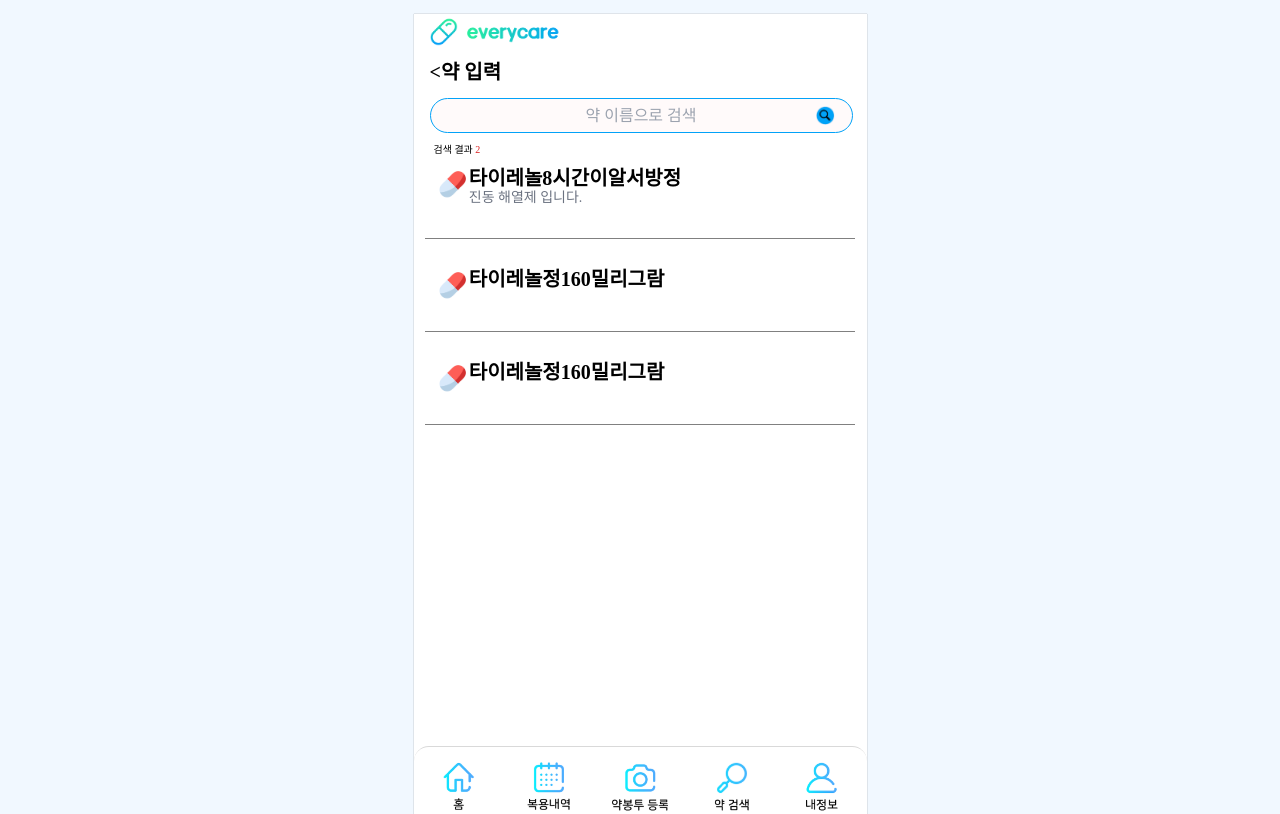
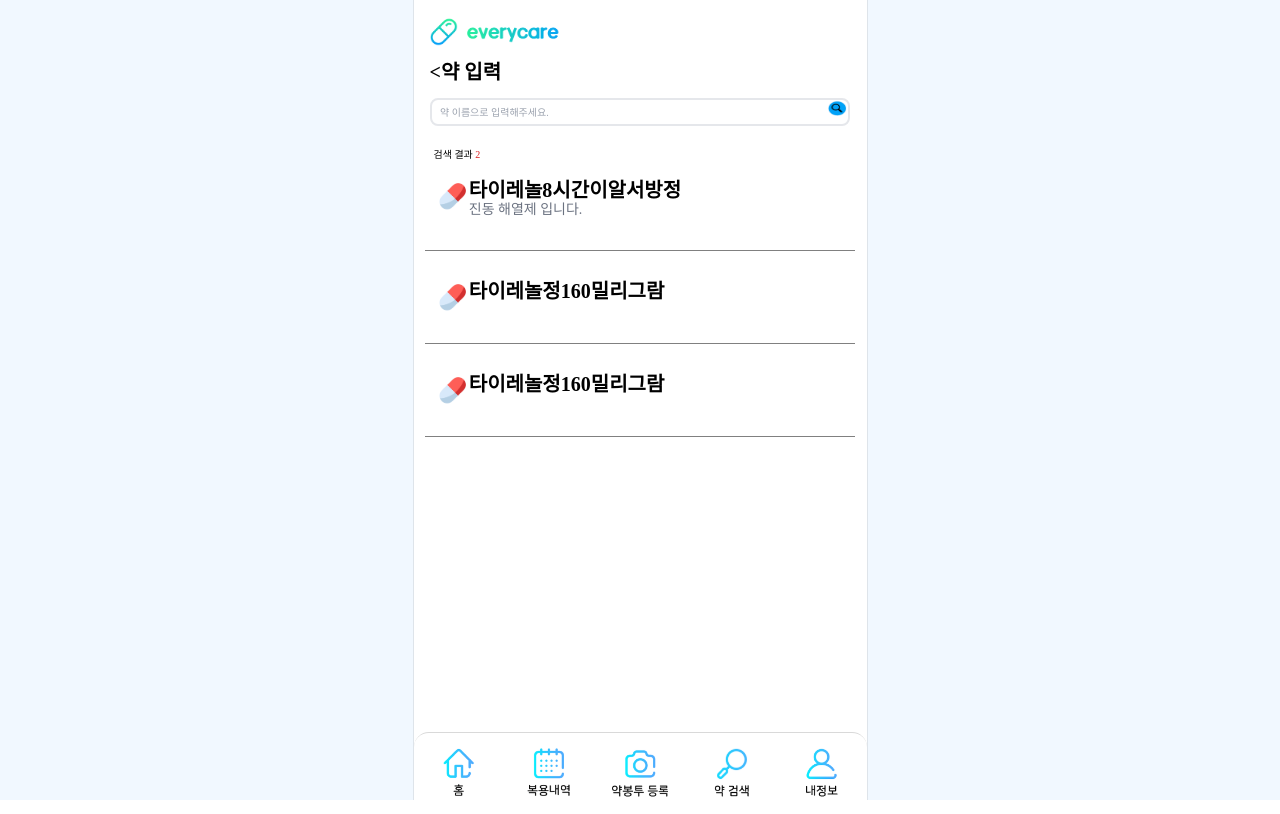
Before and after one commit to woosungking/EveryCare-frontend, a React (Vite) app: page /pill-search in a window 1280 px wide. Built offline with nearby package versions, Linux system fonts and the light colour scheme; a web font is replaced by a local one.

Commit message:
직접 입력하기 퍼블리싱 수정

```diff
--- a/src/components/register/PillNextText.tsx
+++ b/src/components/register/PillNextText.tsx
@@ -28,7 +28,9 @@
         }}
       >
         <p className="block">{headText}</p>
-        <p className="text-gray-500 font-abel text-sm font-normal">{contentText}</p>
+        <p className="text-gray-500 font-abel text-sm font-normal">
+          {contentText}
+        </p>
       </div>
     </div>
   );
--- a/src/components/register/PillSearch.tsx
+++ b/src/components/register/PillSearch.tsx
@@ -4,35 +4,33 @@
 import CustomHr from '../CustomHr';
 
 const PillSearch: React.FC = () => {
-  const inputStyle = {
-    border: '1px solid #02A2F8',
-    width: '26.4375rem',
-    height: '2.1875rem',
-    borderRadius: '1.375rem',
-    fontSize: '1rem',
-    textAlign: 'center',
-    marginLeft: '1rem',
-    backgroundColor: '#FFFAFA',
-  };
   return (
-    <div className='mb-20'>
-      <form action="" className="relative mt-4">
-        <input style={inputStyle} type="text" placeholder="약 이름으로 검색" />
-        <button className="absolute right-8 bottom-2">
+    <div className="mb-20">
+      <form className="relative flex justify-center mt-4">
+        <input
+          type="text"
+          placeholder="약 이름으로 입력해주세요."
+          className="w-[26vw] min-w-[420px] h-7 border-2 rounded-lg px-2"
+        />
+        <button className="absolute right-5">
           <img
             src={SearchIcon}
             alt="검색"
-            style={{ width: '20px', height: '20px' }}
+            className="w-[1.5vw] min-w-[20px] h-[2vh] mt-0.5"
           />
         </button>
       </form>
-      <div className="mt-3 ml-5">
+
+      <div className="mt-6 mb-5 ml-5">
         <span>검색 결과</span>
         <span className="text-red-600"> 2</span>
       </div>
       <ul>
         <li>
-          <PillNextText headText="타이레놀8시간이알서방정" contentText="진동 해열제 입니다."></PillNextText>
+          <PillNextText
+            headText="타이레놀8시간이알서방정"
+            contentText="진동 해열제 입니다."
+          ></PillNextText>
           <CustomHr></CustomHr>
         </li>
 
--- a/src/pages/register/PillSearchPage.tsx
+++ b/src/pages/register/PillSearchPage.tsx
@@ -2,21 +2,24 @@
 import BackLayout from '../../components/BackLayout';
 import CenterLayout from '../../components/CenterLayout';
 import NavBar from '../../components/NavBar';
-import SmallLogo from '../../components/SmallLogo';
+import SmallLogo from '../../assets/SmallLogo.png';
 import BackBtn from '../../components/register/button/BackBtn';
 import PillSearch from '../../components/register/PillSearch';
 
 const PillSearchPage: React.FC = () => {
+  const LogoStyle = {
+    width: '30%',
+    marginTop: '3%',
+    marginLeft: '3%',
+  };
   return (
     <BackLayout>
-      <div className="relative">
-        <CenterLayout>
-          <SmallLogo></SmallLogo>
-          <BackBtn text="약 입력"></BackBtn>
-          <PillSearch></PillSearch>
-        </CenterLayout>
+      <CenterLayout>
+        <img src={SmallLogo} alt="" style={LogoStyle} />
+        <BackBtn text="약 입력"></BackBtn>
+        <PillSearch></PillSearch>
         <NavBar></NavBar>
-      </div>
+      </CenterLayout>
     </BackLayout>
   );
 };
```
